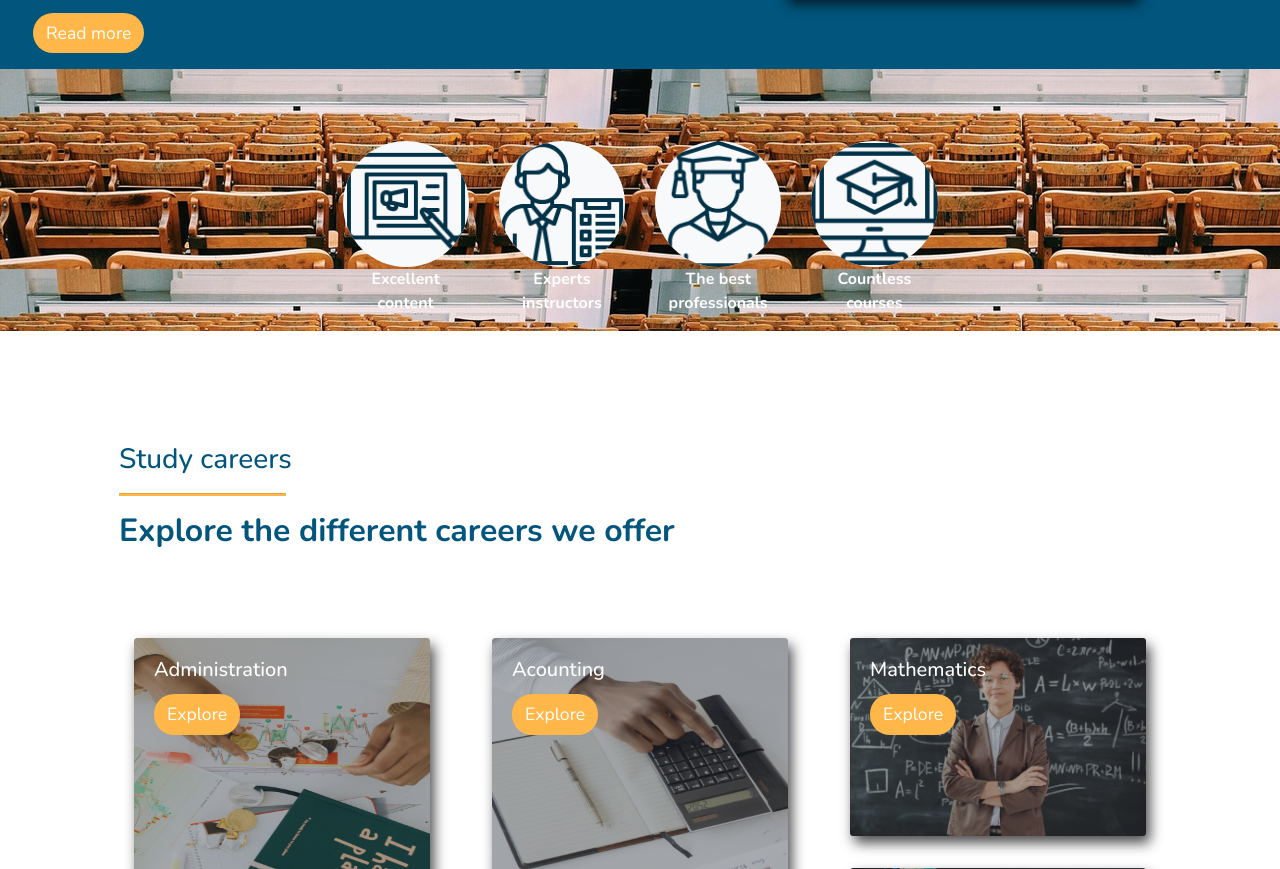
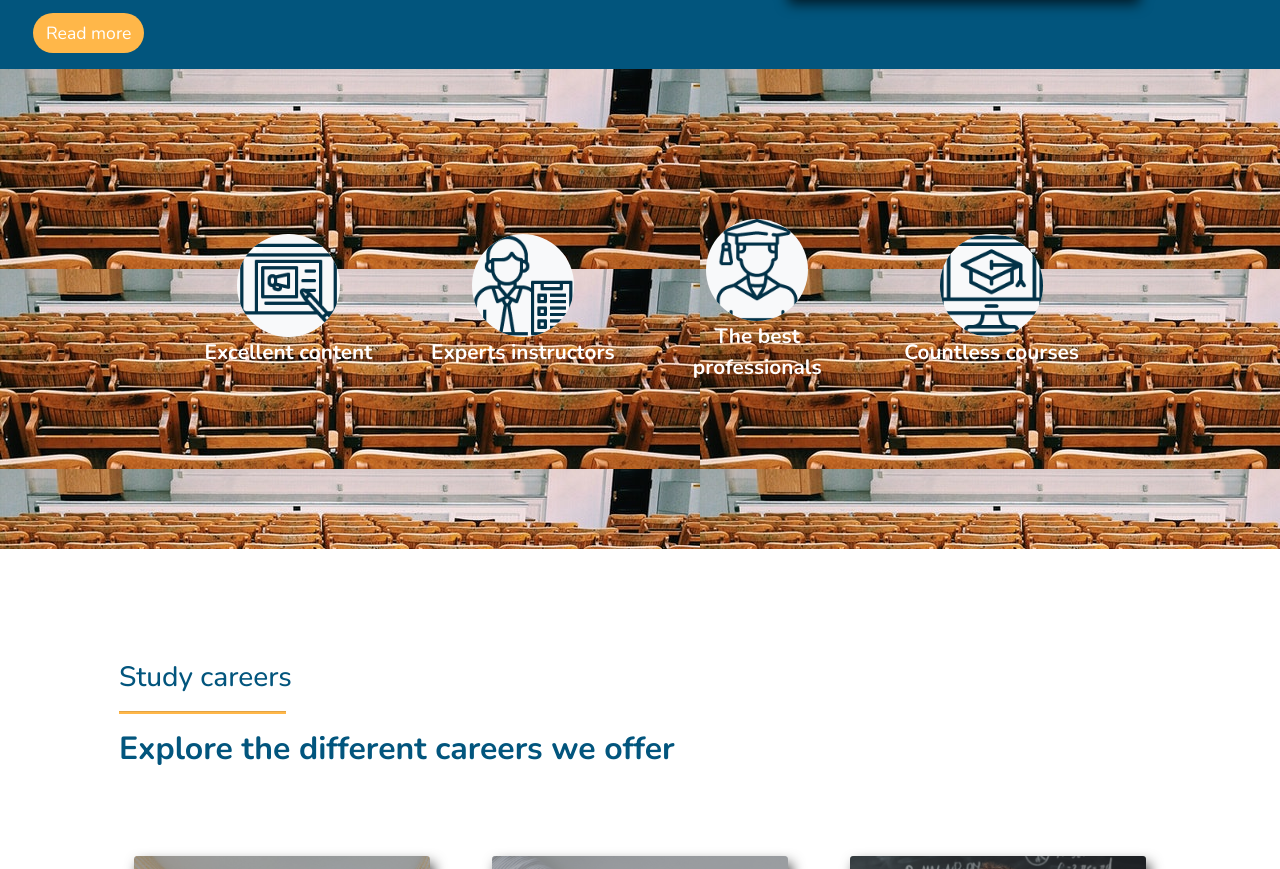
Before and after one commit to sabrivillasboa/university-proyect, a plain HTML site: page index.html in a window 1280 px wide. Shown: the part 1891-2760 px from the top of the page. Drawn offline with nearby package versions, Linux system fonts and the light colour scheme.

Commit message:
modificacion section benefits

```diff
--- a/index.html
+++ b/index.html
@@ -156,23 +156,23 @@
   </div>
   </section>
   <section id="benefits">
-  <div class="container-fluid bg pt-5 d-flex justify-content-center">
-    <div class="row w-50 align-items-center">
-      <div class="col-sm-6 col-md-6 col-lg-3 d-flex flex-column align-items-center pt-4">
-        <img src="/images/ICONO 1.png" alt="ICONO 1" class="rounded-circle bg-light" style="width: 100%;" >
-        <p class="font-weight-bold text-white text-center">Excellent content</p>
+  <div class="container-fluid bg d-flex justify-content-center">
+    <div class="row row-benefits w-75 align-items-center">
+      <div class="col-6 col-lg-3 d-flex flex-column align-items-center justify-content-center">
+        <img src="/images/ICONO 1.png" alt="ICONO 1" class="rounded-circle bg-light" style="width: 50%;" >
+        <p class="p-benefits font-weight-bold text-white text-center">Excellent content</p>
       </div>
-      <div class="col-sm-6 col-md-6 col-lg-3 d-flex flex-column align-items-center pt-4">
-        <img src="/images/ICONO 2.png" alt="ICONO 2" class="rounded-circle bg-light" style="width: 100%;" >
-        <p class="font-weight-bold text-white text-center">Experts instructors</p>
+      <div class="col-6 col-lg-3 d-flex flex-column align-items-center justify-content-center">
+        <img src="/images/ICONO 2.png" alt="ICONO 2" class="rounded-circle bg-light" style="width: 50%;" >
+        <p class="p-benefits font-weight-bold text-white text-center">Experts instructors</p>
       </div>
-      <div class="col-sm-6 col-md-6 col-lg-3 d-flex flex-column align-items-center pt-4">
-        <img src="/images/ICONO 3.png" alt="ICONO 3" class="rounded-circle bg-light" style="width: 100%;" >
-        <p class="font-weight-bold text-white text-center">The best professionals</p>
+      <div class="col-6 col-lg-3 d-flex flex-column align-items-center justify-content-center">
+        <img src="/images/ICONO 3.png" alt="ICONO 3" class="rounded-circle bg-light" style="width: 50%;" >
+        <p class="p-benefits font-weight-bold text-white text-center">The best professionals</p>
       </div>
-      <div class="col-sm-6 col-md-6 col-lg-3 d-flex flex-column align-items-center pt-4">
-        <img src="/images/ICONO 4.png" alt="ICONO 4" class="rounded-circle bg-light" style="width: 100%;" >
-        <p class="font-weight-bold text-white text-center">Countless courses</p>
+      <div class="col-6 col-lg-3 d-flex flex-column align-items-center justify-content-center ">
+        <img src="/images/ICONO 4.png" alt="ICONO 4" class="rounded-circle bg-light" style="width: 50%;" >
+        <p class="p-benefits font-weight-bold text-white text-center">Countless courses</p>
       </div>
     </div>
   </div>
--- a/style.css
+++ b/style.css
@@ -204,7 +204,15 @@ textarea{
 
 .bg{
     background-image: url(/images/BACKGROUND\ BENEFITS.jpg);
+    height: 60vh;
+}
 
+.row-benefits{
+    height: 100%;
+}
+
+.p-benefits{
+    font-size: 1.3rem;
 }
 
 /* Estilos Study Careers */
```
